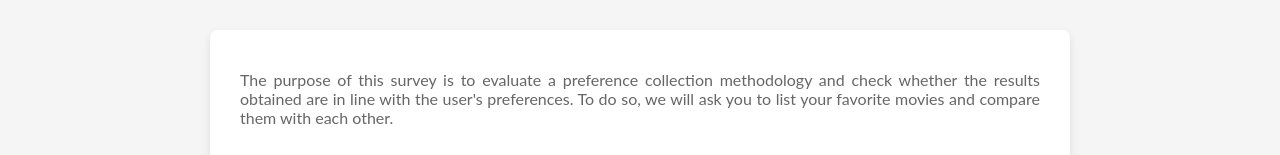
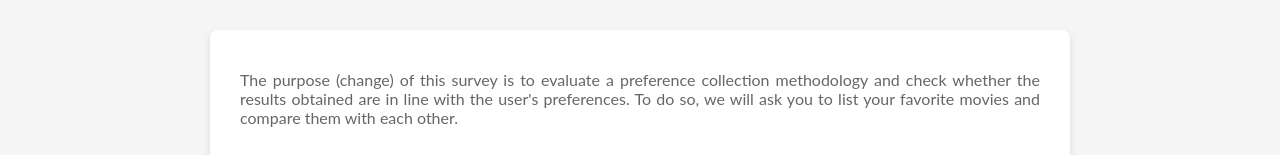
Before and after one commit to otacon19/TTM, a website: page index.html in a window 1280 px wide. Shown: the part 220-375 px from the top of the page. Drawn offline with Linux system fonts and the light colour scheme.

Commit message:
Cambio prueba

```diff
--- a/index.html
+++ b/index.html
@@ -126,7 +126,7 @@
 
         const translations = {
             en: {
-                description: "The purpose of this survey is to evaluate a preference collection methodology and check whether the results obtained are in line with the user's preferences. To do so, we will ask you to list your favorite movies and compare them with each other.",
+                description: "The purpose (change) of this survey is to evaluate a preference collection methodology and check whether the results obtained are in line with the user's preferences. To do so, we will ask you to list your favorite movies and compare them with each other.",
                 thanks: "Thank you for participating in the survey!",
                 name_box: "Introduce your name",
                 nextButton: "Next",
```
